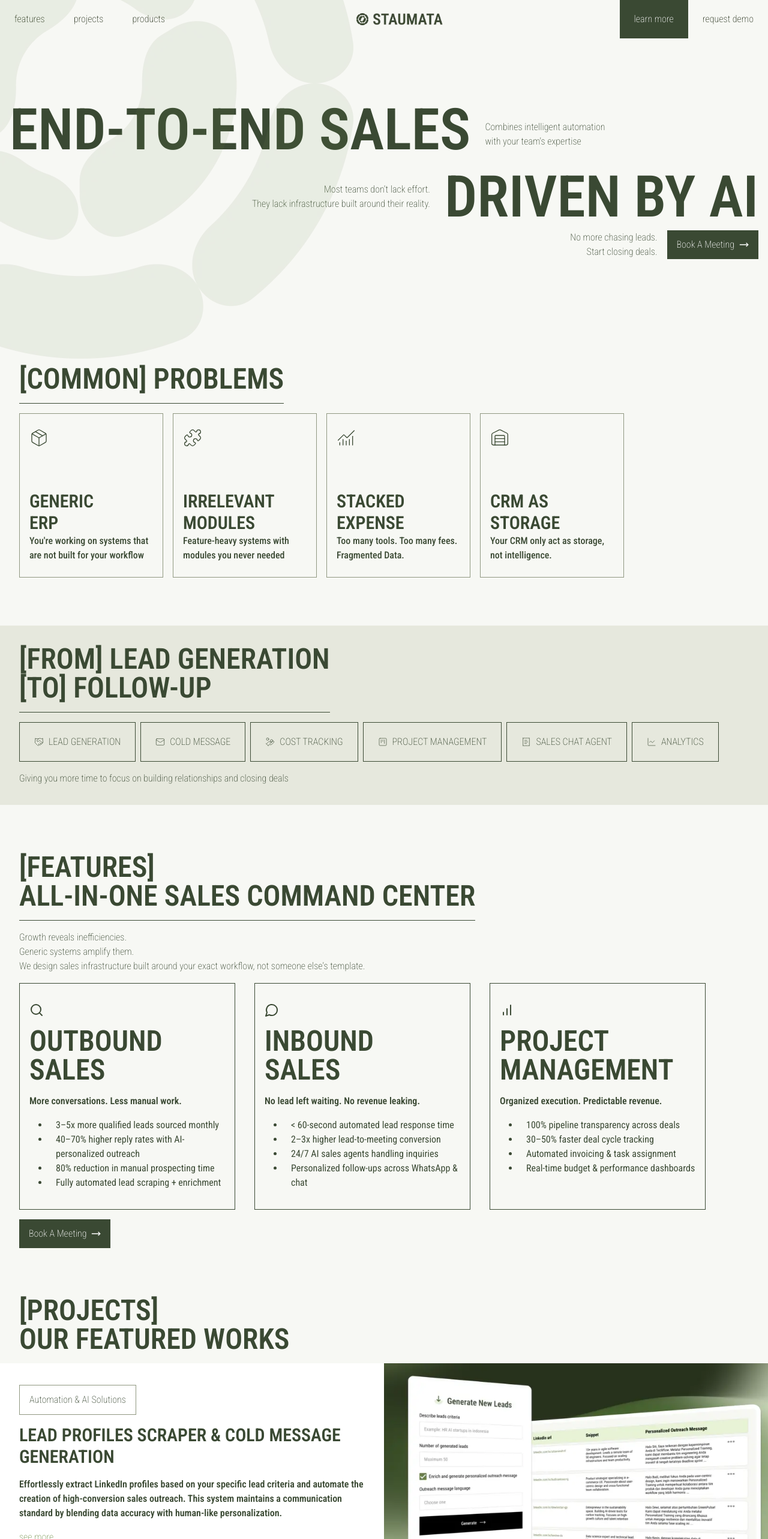
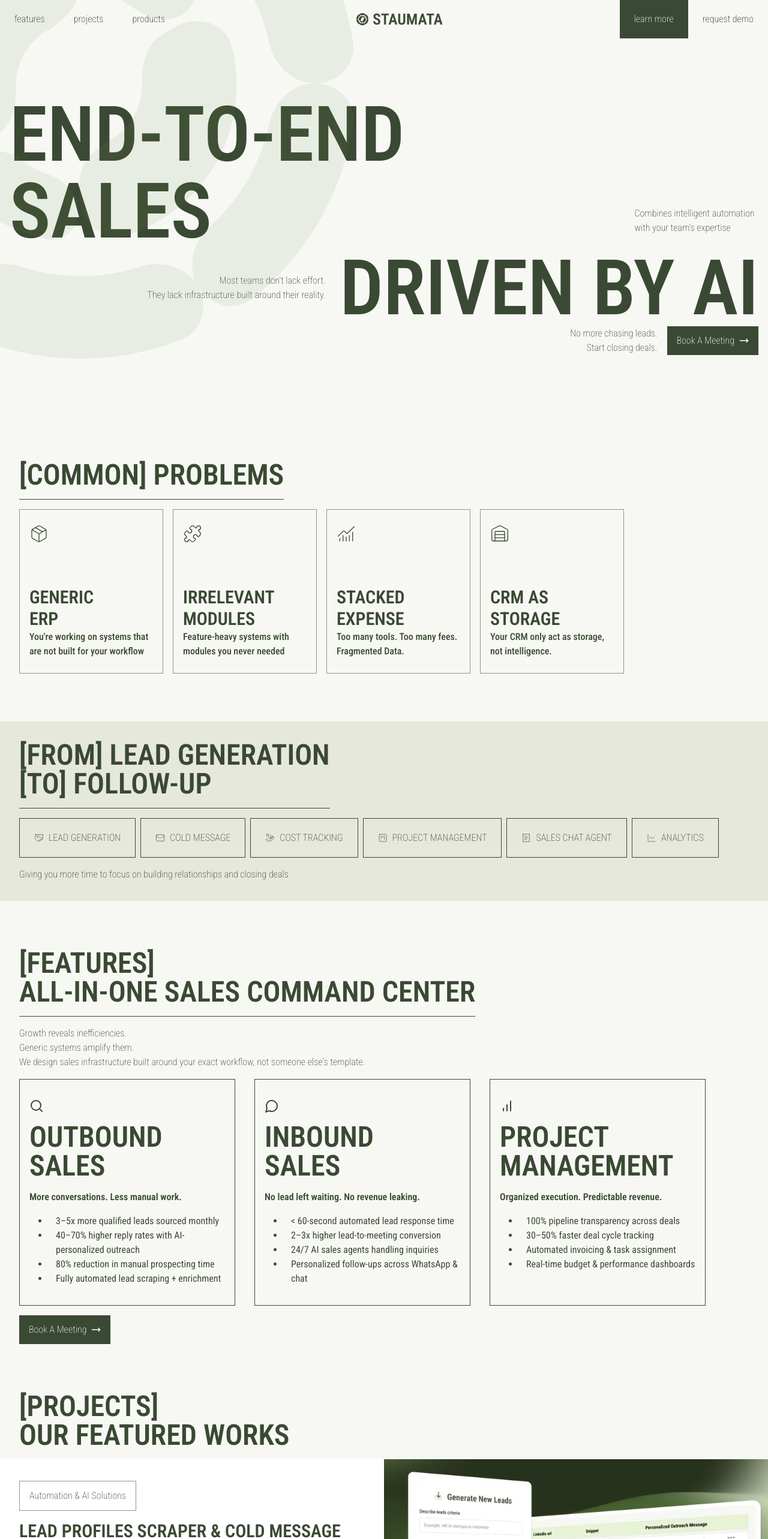
Before and after one commit to nijikos/staumata, a SvelteKit app: page / in a window 1280 px wide. Shown: the top 2566 px of the page at 60% size. Built offline with nearby package versions, Linux system fonts and the light colour scheme.

Commit message:
fix responsive hero styling

```diff
--- a/src/routes/+page.svelte
+++ b/src/routes/+page.svelte
@@ -131,13 +131,13 @@
 			{
 				img: '/images/projects/project-2b.webp',
 				category: 'Automation & AI Solutions',
-				title: 'Lead Profiles Scraper & Cold Message Generation',
+				title: 'Custom Sales and Support AI Agents',
 				description:
 					"Engineer AI agents that strictly adhere to your company's SOPs while integrating with essential tools like Google Calendar and digital product catalogs, bridging the gap between automated efficiency and personalized service to drive higher conversion rates."
 			},
 			{
 				img: '/images/projects/project-3b.webp',
-				category: 'Automation & AI Solutions',
+				category: 'Data & Business Intelligence',
 				title: 'Strategic Sales Intelligence',
 				description:
 					'Transform your raw sales data into actionable insights with an AI interface that functions as a personal business consultant. This system accelerates the decision-making process by providing data-driven recommendations in real-time.'
@@ -254,12 +254,12 @@
 	</nav>
 
 	<div class="flex items-center justify-center px-4 py-24">
-		<div class=" w-full text-primary-800 md:max-w-7xl">
+		<div class="w-full text-primary-800 md:max-w-400">
 			<div
 				class="pointer-events-none flex flex-col items-start gap-0 select-none md:flex-row md:items-end md:gap-6 lg:justify-start"
 			>
 				<h2
-					class="text-5xl leading-12 font-semibold uppercase md:text-6xl md:leading-16 lg:text-8xl lg:leading-28 2xl:text-9xl"
+					class="text-6xl leading-12 font-semibold uppercase md:text-6xl md:leading-16 lg:text-9xl lg:leading-28 xl:leading-32 2xl:text-10xl"
 				>
 					end-to-end sales
 				</h2>
@@ -278,7 +278,7 @@
 					</p>
 				</div>
 				<h2
-					class="text-right text-5xl leading-12 font-semibold uppercase md:text-6xl md:leading-16 lg:text-8xl lg:leading-28 2xl:text-9xl"
+					class="text-right text-6xl leading-12 font-semibold uppercase md:text-6xl md:leading-16 lg:text-9xl lg:leading-28 xl:leading-32 2xl:text-10xl"
 				>
 					driven by ai
 				</h2>
@@ -400,7 +400,7 @@
 					>
 						<p class="w-fit border border-muted-400 px-4 py-3">{project.category}</p>
 						<p class="text-2xl font-semibold uppercase md:text-3xl">{project.title}</p>
-						<p class="font-semibold">{project.description}</p>
+						<p class="font-light">{project.description}</p>
 						<a href="/" class="link-primary">see more</a>
 					</div>
 				</div>
--- a/src/routes/layout.css
+++ b/src/routes/layout.css
@@ -45,6 +45,9 @@
 	--color-muted-950: #141510;
 
 	--text-2xs: 0.625rem;
+	--text-10xl: 10rem;
+	--text-11xl: 12rem;
+	--text-12xl: 14rem;
 
 	--shadow-drop: 0px 4px 3px -3px rgba(0, 0, 0, 0.1);
 
```
